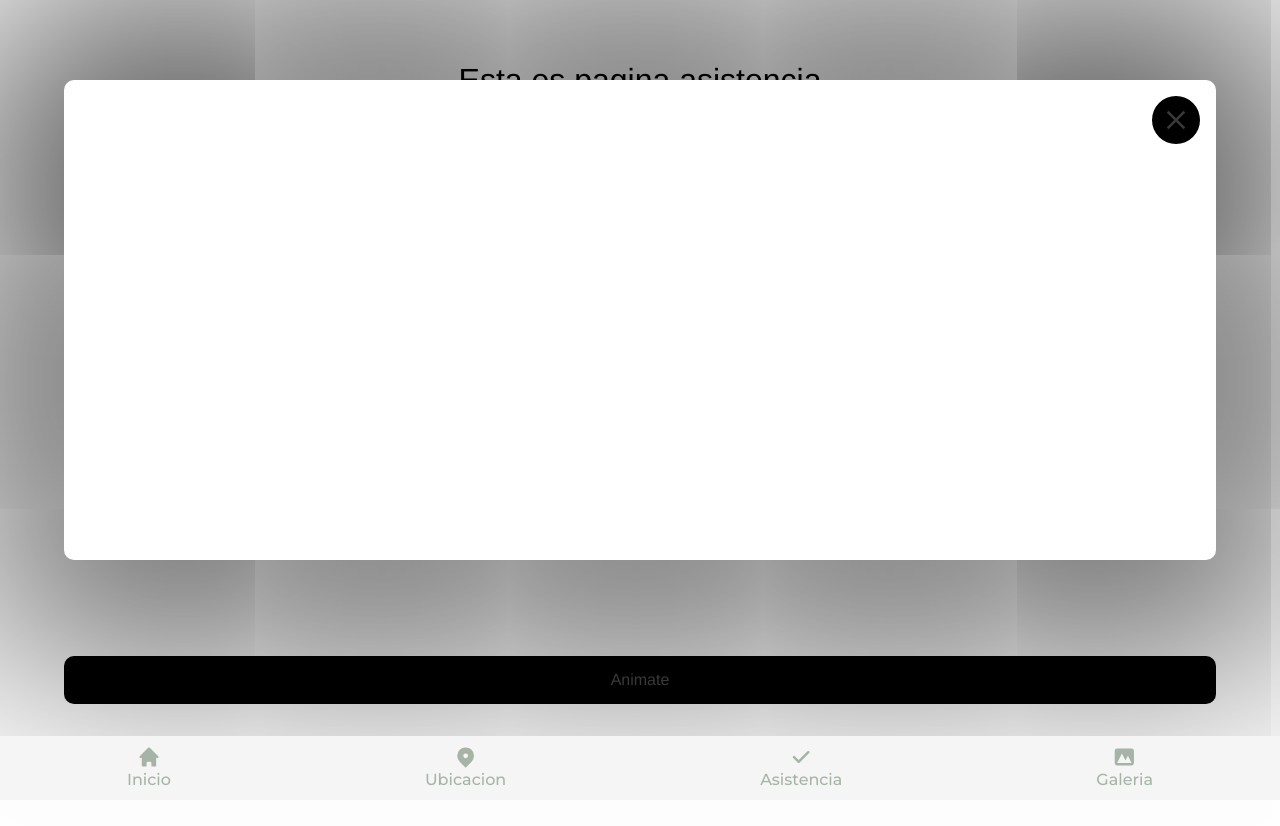
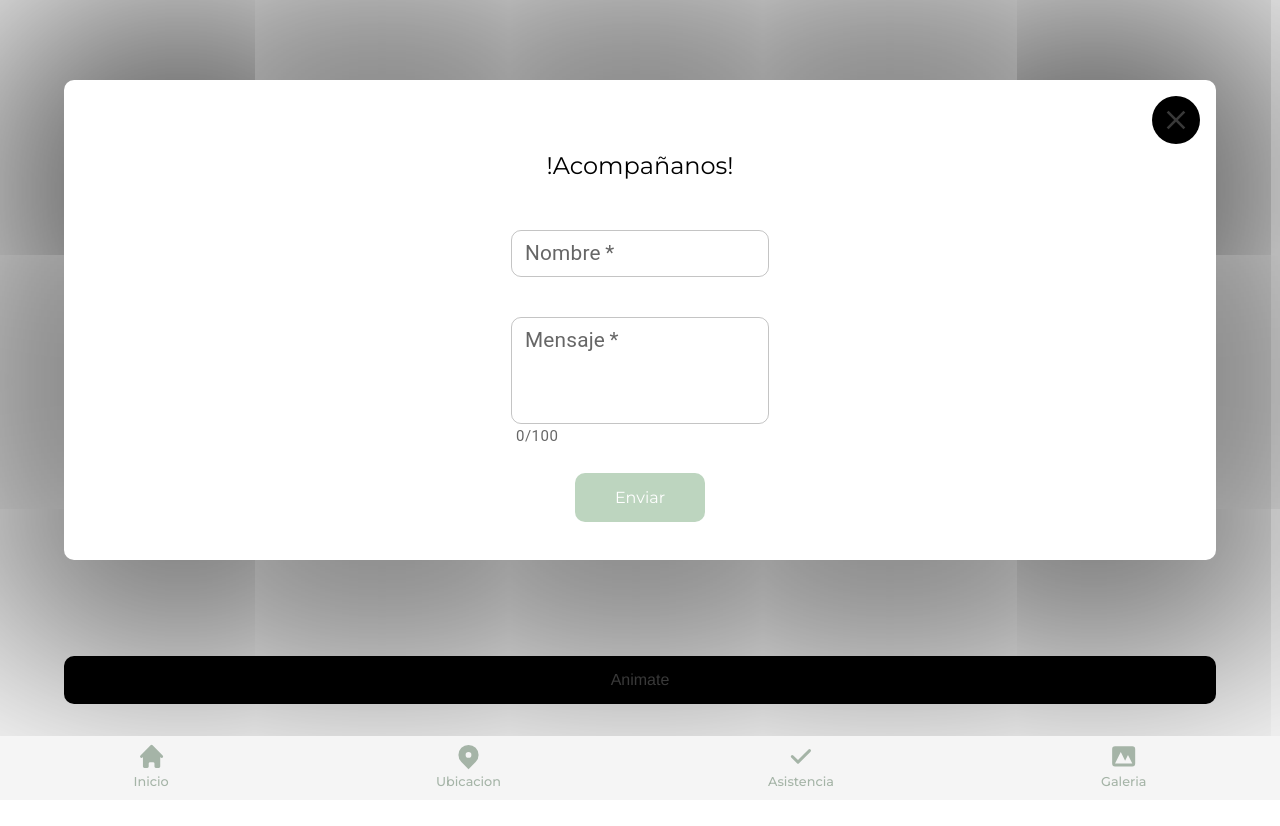
Before and after one commit to PixiesCorp/animation-demo, a Next.js app: page /asistencia in a window 1280 px wide. Both pictures are taken after a click on the button "Animate". Shown: the top 826 px of the page. After the commit the page ends 800 px from the top, so only its background shows below. Built offline with nearby package versions, Linux system fonts and the light colour scheme.

Commit message:
animate performance

```diff
--- a/components/Animate.jsx
+++ b/components/Animate.jsx
@@ -1,11 +1,78 @@
-import { motion, AnimatePresence } from "framer-motion"
-import styles from '../styles/Animate.module.css'
-import { useState } from "react"
-import { IoMdClose } from '@react-icons/all-files/io/IoMdClose'
+import { motion, AnimatePresence } from "framer-motion";
+import styles from "../styles/Animate.module.css";
+import { useState } from "react";
+import { IoMdClose } from "@react-icons/all-files/io/IoMdClose";
+import { TextField, styled } from "@mui/material";
 
-export default function Animate(){
-  const [isOpen, setIsOpen] = useState(false)
-    return(
+const CssTextField = styled(TextField, {
+  shouldForwardProp: (props) => props !== "focusColor",
+})((p) => ({
+  "& label.Mui-focused": {
+    color: "#bdd5bf",
+  },
+  // focused color for input with variant='outlined'
+  "& .MuiOutlinedInput-root": {
+    "&.Mui-focused fieldset": {
+      borderColor: "#bdd5bf",
+      fontSize: "1.3em",
+    },
+    borderRadius: "10px",
+  },
+}));
+const textFieldInputLabelStyle = {
+  fontSize: "1.3em",
+  alignSelf: "center",
+  justifySelf: "center",
+};
+const textFieldStyle = {
+  width: "230px",
+  height: "30px",
+};
+
+export default function Animate() {
+  const [isOpen, setIsOpen] = useState(false);
+
+  const CHARACTER_LIMIT = 100
+
+  const [nameEmptyError, setNameEmptyError] = useState(false);
+  const [messageEmptyError, setMessageEmptyError] = useState(false);
+
+  const [formData, setFormData] = useState({
+    namePerson: "",
+    message: "",
+  });
+
+  const { namePerson, message } = formData;
+  const onChange = (e) => {
+    e.preventDefault();
+    setFormData({
+      ...formData,
+      [e.target.name]: e.target.value,
+    });
+  };
+
+  const onSubmit = (e) => {
+    e.preventDefault();
+    if (namePerson.length < 1) {
+      setNameEmptyError(true);
+      setTimeout(() => setNameEmptyError(false), 3000);
+    } else if (message.length < 1) {
+      setMessageEmptyError(true);
+      setTimeout(() => setMessageEmptyError(false), 3000);
+    } else {
+
+      let url = `https://web.whatsapp.com/send?phone=${+526561630250}`;
+
+      url += `&text=Nombre: ${encodeURI(namePerson)}%0A${encodeURI(message)}&app_absent=0`;
+
+      window.open(url);
+
+      // TODO: Enter code here
+    }
+  };
+
+
+  return (
     <div className={styles.container}>
       <AnimatePresence>
         {isOpen && (
@@ -13,29 +80,92 @@ export default function Animate(){
             key="modal"
             initial={{
               opacity: 0,
-              y: -200
+              y: -200,
             }}
             animate={{
               opacity: 1,
-              y: 0
+              y: 0,
             }}
             transition={{
-              duration: 0.5
+              duration: 0.5,
             }}
             exit={{
               opacity: 0,
-              y: -200
+              y: -200,
             }}
-            className={styles.modal}>
+            className={styles.modal}
+          >
+              <div className={styles.titleFlexMiddle}>
+                <div>!Acompañanos!</div>
+              </div>
+              <div className={styles.searchContactApp}>
+                <CssTextField
+                  error={nameEmptyError}
+                  label='Nombre'
+                  placeholder='Nombre'
+                  name='namePerson'
+                  value={namePerson}
+                  onChange={onChange}
+                  size='small'
+                  style={{
+                    margin: "1em 0em",
+                  }}
+                  inputProps={{
+                    style: textFieldStyle,
+                  }}
+                  InputLabelProps={{
+                    style: textFieldInputLabelStyle,
+                  }}
+                  required
+                />
+              </div>
+              <div className={styles.messageApp} style={{ marginTop: "1.5em"}}>
+                <CssTextField
+                  multiline
+                  maxRows={4}
+                  label='Mensaje'
+                  placeholder='Envianos tus buenos deseos!....'
+                  size='small'
+                  InputLabelProps={{
+                    style: textFieldInputLabelStyle,
+                  }}
+                  inputProps={{
+                    style: {
+                      width: "230px",
+                      height: "90px",
+                    },
+                    maxLength: CHARACTER_LIMIT,
+                  }}
+                  FormHelperTextProps={{
+                    style: {
+                      margin: 0,
+                      padding: "0 0 0 5px",
+                      fontSize: 15,
+                    },
+                  }}
+                  name='message'
+                  value={message}
+                  onChange={onChange}
+                  required
+                  error={message.length > CHARACTER_LIMIT - 1 || messageEmptyError}
+                  helperText={
+                    !(message.length > CHARACTER_LIMIT - 1)
+                      ? `${message.length}/${CHARACTER_LIMIT}`
+                      : "Max length exceeded"
+                  }
+                />
+              </div>
+              <div style={{ marginTop: "1.5em", alignSelf: "center"}}>
+                  <button onClick={onSubmit} className={styles.sendBtn}>Enviar</button>
+              </div>
             <motion.button
               whileTap={{
-                scale: 1.2
+                scale: 1.2,
               }}
               className={styles.exitbtn}
               onClick={() => setIsOpen(false)}
             >
-                <IoMdClose
-                size="2em"/>
+              <IoMdClose size="2em" />
             </motion.button>
           </motion.div>
         )}
@@ -43,11 +173,13 @@ export default function Animate(){
 
       <motion.button
         whileTap={{
-          scale: 1.1
+          scale: 1.1,
         }}
-        onClick={() => setIsOpen(true)} className={styles.btn}>
+        onClick={() => setIsOpen(true)}
+        className={styles.btn}
+      >
         Animate
       </motion.button>
     </div>
-    )
+  );
 }
--- a/components/NavBar.jsx
+++ b/components/NavBar.jsx
@@ -9,7 +9,7 @@ export default function NavBar() {
         <li>
           <Link href="/" className={styles.link}>
             <a className={styles.a}>
-              <HiHome size="1.5em"/>
+              <HiHome size="1.8em"/>
               <p>Inicio</p>
             </a>
           </Link>
@@ -17,7 +17,7 @@ export default function NavBar() {
         <li>
           <Link href="/ubicacion">
             <a className={styles.a}>
-              <HiLocationMarker size="1.5em"/>
+              <HiLocationMarker size="1.8em"/>
               <p>Ubicacion</p>
             </a>
           </Link>
@@ -25,7 +25,7 @@ export default function NavBar() {
         <li>
           <Link href="/asistencia">
           <a className={styles.a}>
-            <HiCheck size="1.5em"/>
+            <HiCheck size="1.8em"/>
             <p>Asistencia</p>
           </a>
           </Link>
@@ -33,7 +33,7 @@ export default function NavBar() {
         <li>
           <Link href="/galeria">
             <a className={styles.a}>
-              <HiPhotograph size="1.5em"/>
+              <HiPhotograph size="1.8em"/>
               <p>Galeria</p>
             </a>
           </Link>
--- a/package.json
+++ b/package.json
@@ -9,6 +9,9 @@
     "lint": "next lint"
   },
   "dependencies": {
+    "@emotion/react": "^11.10.0",
+    "@emotion/styled": "^11.10.0",
+    "@mui/material": "^5.10.1",
     "@react-google-maps/api": "^2.12.1",
     "@react-icons/all-files": "^4.1.0",
     "dayjs": "^1.11.5",
--- a/pages/asistencia.js
+++ b/pages/asistencia.js
@@ -8,7 +8,6 @@ export default function Asistencia (){
     <>
       <PageLayout />
       <NavBar />
-      <h1 className={styles.h1}>Esta es pagina asistencia</h1>
       <Animate />
 
     </>
--- a/styles/Animate.module.css
+++ b/styles/Animate.module.css
@@ -21,8 +21,27 @@
   background-color: #fff;
   position: absolute;
   top: 5em;
+  display: flex;
+  flex-direction: column;
+  align-items: center;
+  font-family: 'Montserrat', sans-serif;
+  justify-content: center;
   border-radius: 10px;
   box-shadow: 0px 0px 243px 84px rgba(0,0,0,0.7);
+}
+
+.titleFlexMiddle {
+	color: black;
+	text-align: center;
+	font-size: 1.5em;
+	line-height: 4em;
+}
+
+.sendBtn {
+	color: white;
+	padding: 15px 40px 15px 40px;
+	background-color: #bdd5bf;
+	border-radius: 10px;
 }
 
 .exitbtn {
--- a/styles/NavBar.module.css
+++ b/styles/NavBar.module.css
@@ -25,6 +25,10 @@
   align-items: center;
 }
 
+.a p {
+  font-size: 0.8em;
+}
+
 .link {
   display: flex;
   flex-direction: column;
```
Also changed, not shown: 1 other file (tests, documents, lock files or other folders). Lines whose indentation alone changed are shown as unchanged.
